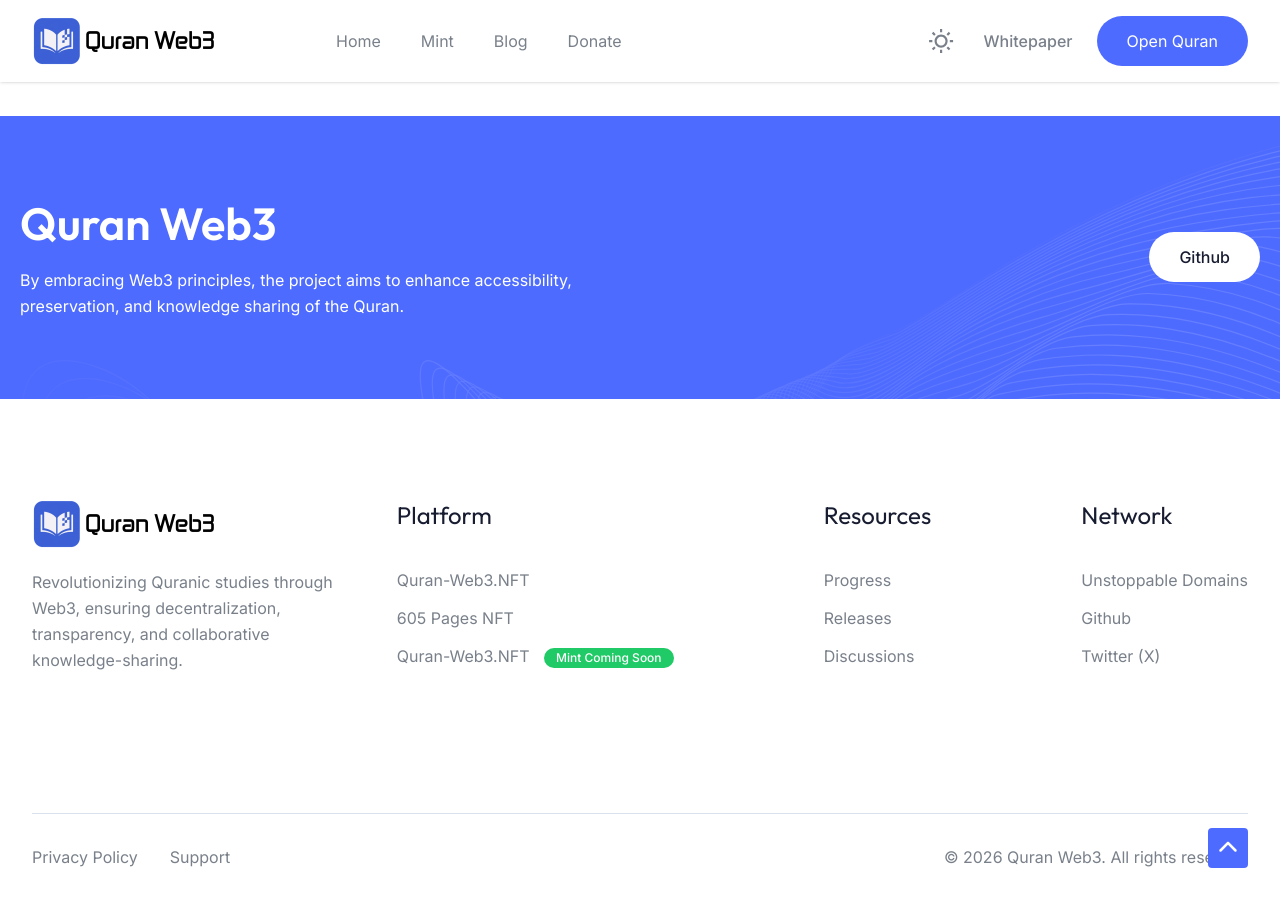
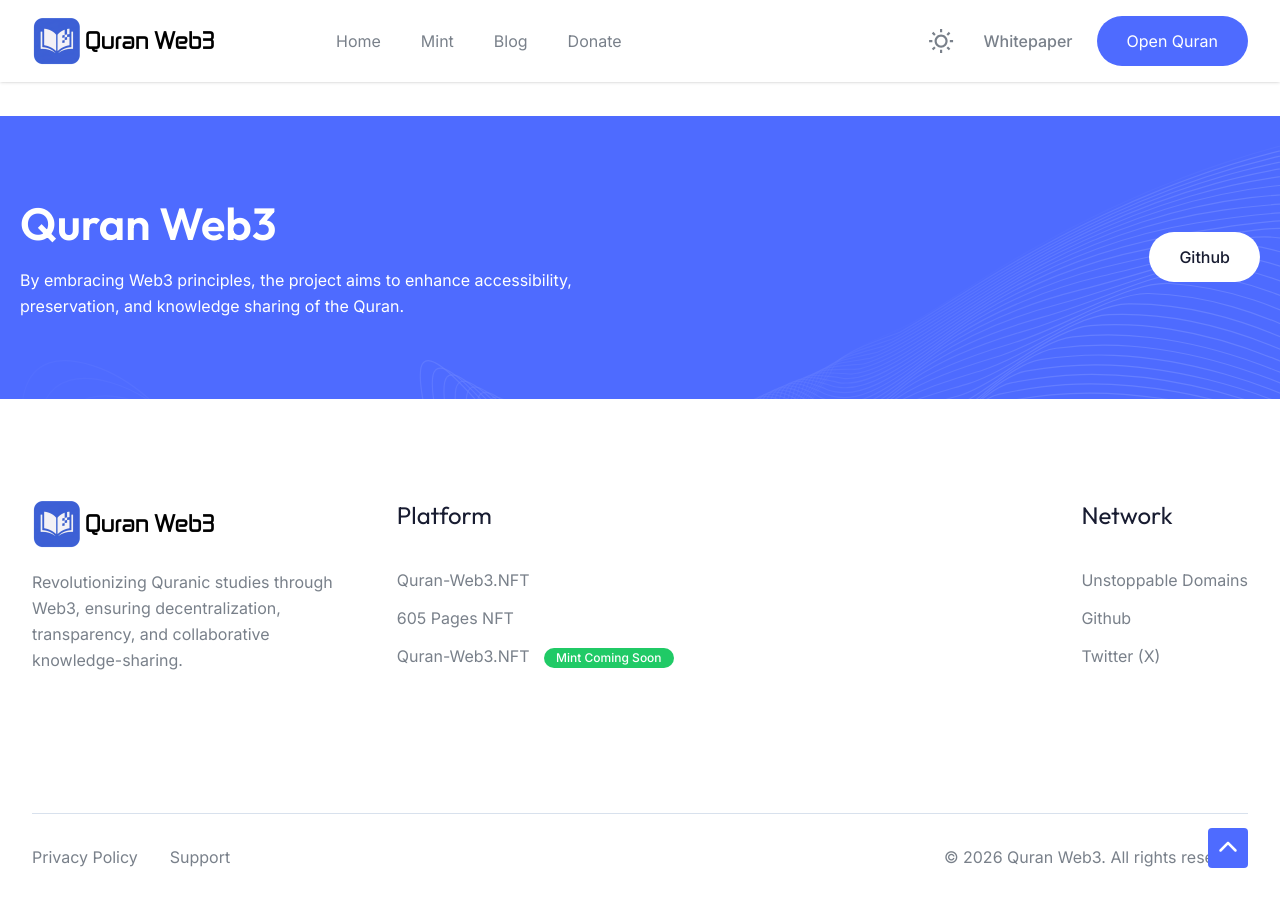
Before and after one commit to quran-web3/quran-web3.github.io, a Jekyll site: the page built from blog/index.html, in a window 1280 px wide and 900 px high, scrolled down 586 px. Built offline with Jekyll 4.4.1, drawn with Linux system fonts in a browser that asks for light colours; the list of posts is cut into pages by our own code.

Commit message:
Update blog.html

```diff
--- a/_layouts/blog.html
+++ b/_layouts/blog.html
@@ -201,14 +201,6 @@
                 </ul>
               </div>
               <div class="animate_top">
-                <h4 class="kk wm tj ec">Resources</h4>
-                <ul>
-                  <li><a href="https://github.com/quran-web3/quran-web3.nft/projects" target="_blank" class="sc xl vb">Progress</a></li>
-                  <li><a href="https://github.com/quran-web3/quran-web3.nft/releases" target="_blank" class="sc xl vb">Releases</a></li>
-                  <li><a href="https://github.com/quran-web3/quran-web3.nft/discussions" target="_blank" class="sc xl vb">Discussions</a></li>
-                </ul>
-              </div>
-              <div class="animate_top">
                 <h4 class="kk wm tj ec">Network</h4>
                 <ul>
                   <li><a href="https://ud.me/quran-web3.nft" target="_blank" class="sc xl vb">Unstoppable Domains</a></li>
```
